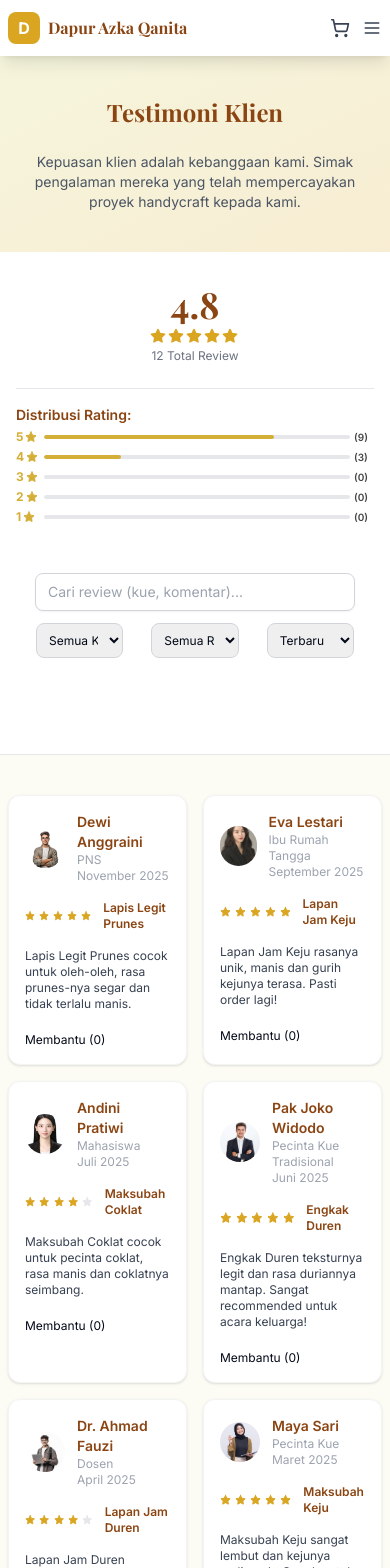
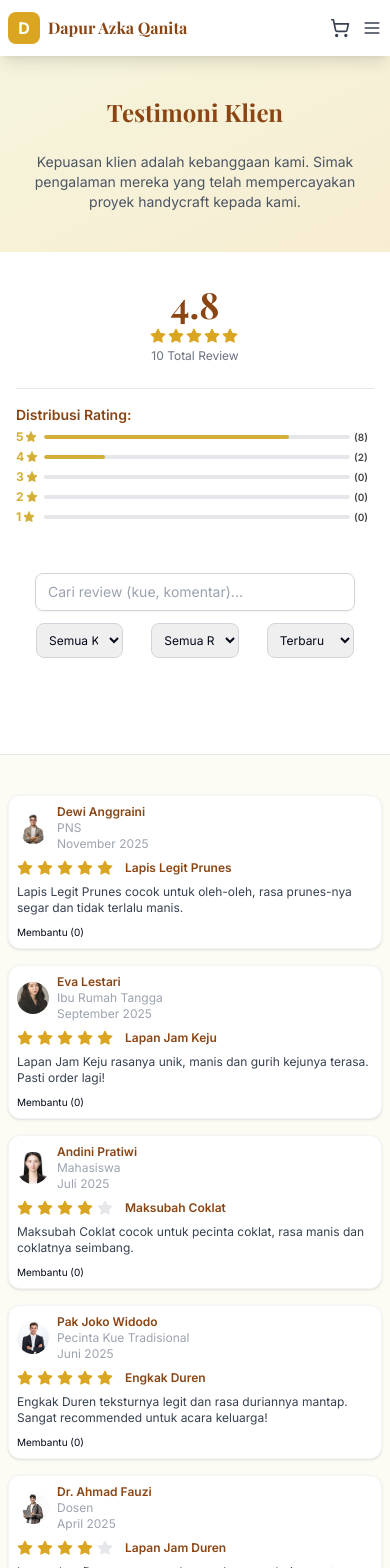
Before and after one commit to vivi211111/DapurAzkaQanita, a React (Vite) app: page /testimonials in a window 390 px wide. Shown: the top 1568 px of the page. Built offline with nearby package versions, Linux system fonts and the light colour scheme.

Commit message:
update testinomi pelanggan pada tampilan mobil menjadi scroll vertikal

```diff
--- a/src/pages/Testimonials.jsx
+++ b/src/pages/Testimonials.jsx
@@ -119,18 +119,6 @@ const Testimonials = () => {
       image: "/testimonials/profil9.jpg",
     },
     {
-      id: 10,
-      name: "Hatta Ramadhan",
-      role: "Karyawan Swasta",
-      company: "-",
-      rating: 5,
-      content:
-        "Maksubah Engkak Kojo (MakEngKo) sangat spesial, kombinasi rasa yang unik dan enak!",
-      project: "Maksubah Engkak Kojo (MakEngKo)",
-      date: "Oktober 2025",
-      image: "/testimonials/profil10.jpg",
-    },
-    {
       id: 11,
       name: "Dewi Anggraini",
       role: "PNS",
@@ -141,18 +129,6 @@ const Testimonials = () => {
       project: "Lapis Legit Prunes",
       date: "November 2025",
       image: "/testimonials/profil11.jpg",
-    },
-    {
-      id: 12,
-      name: "Rizal Fadli",
-      role: "Mahasiswa",
-      company: "Universitas Sriwijaya",
-      rating: 4,
-      content:
-        "Maksubah Kojo (Makjo) Prunes recommended untuk pecinta prunes, teksturnya lembut dan rasa buahnya terasa.",
-      project: "Maksubah Kojo (Makjo) Prunes",
-      date: "Desember 2025",
-      image: "/testimonials/profil12.jpg",
     },
   ]);
 
@@ -602,22 +578,22 @@ const Testimonials = () => {
         <div className="max-w-full xl:max-w-[1600px] 2xl:max-w-[1920px] mx-auto px-2 md:px-4 xl:px-6">
           <div className="max-w-screen-xl mx-auto">
             {/* MOBILE: grid 3 kolom, DESKTOP: tetap */}
-            <div className="grid grid-cols-2 xs:grid-cols-2 sm:grid-cols-3 md:grid-cols-2 lg:grid-cols-3 xl:grid-cols-4 gap-4 md:gap-8">
+            <div className="grid grid-cols-1 md:grid-cols-2 lg:grid-cols-3 xl:grid-cols-4 gap-4 md:gap-8">
               {filteredTestimonials.map((t, idx) => (
                 <div
                   key={t.id}
-                  className="bg-white rounded-xl shadow p-4 md:p-10 flex flex-col gap-3 border border-gray-100 text-base"
-                  style={{ minHeight: 180 }}
+                  className="bg-white rounded-xl shadow p-2 md:p-6 flex flex-col gap-1 md:gap-3 border border-gray-100 text-xs md:text-base mx-auto w-full max-w-sm"
+                  style={{ minHeight: 80 }}
                 >
-                  <div className="flex items-center gap-3 mb-1">
+                  <div className="flex items-center gap-2 mb-1">
                     {t.image ? (
                       <img
                         src={t.image}
                         alt={t.name}
-                        className="w-10 h-10 rounded-full object-cover"
+                        className="w-8 h-8 rounded-full object-cover"
                       />
                     ) : (
-                      <div className="w-10 h-10 rounded-full bg-gray-200 flex items-center justify-center font-bold text-batik-brown text-lg">
+                      <div className="w-8 h-8 rounded-full bg-gray-200 flex items-center justify-center font-bold text-batik-brown text-xs">
                         {t.name
                           ?.split(" ")
                           .map((w) => w[0])
@@ -625,7 +601,7 @@ const Testimonials = () => {
                       </div>
                     )}
                     <div>
-                      <div className="font-semibold text-batik-brown text-sm">
+                      <div className="font-semibold text-batik-brown text-xs md:text-base">
                         {t.name}
                       </div>
                       {/* MOBILE: role & tanggal 2 baris, DESKTOP: tetap 1 baris */}
@@ -638,7 +614,7 @@ const Testimonials = () => {
                       </div>
                     </div>
                   </div>
-                  <div className="flex items-center gap-1 mb-1">
+                  <div className="flex items-center gap-1 md:gap-2 mb-1 md:mb-2">
                     {[...Array(t.rating)].map((_, i) => (
                       <Star
                         key={i}
@@ -656,10 +632,10 @@ const Testimonials = () => {
                     </span>
                   </div>
                   {/* Perkecil text deskripsi review di mobile */}
-                  <div className="text-gray-700 text-xs md:text-sm mb-2">
+                  <div className="text-gray-700 text-xs md:text-base mb-1 md:mb-2">
                     {t.content}
                   </div>
-                  <button className="flex items-center text-xs text-batik-orange hover:underline w-fit">
+                  <button className="flex items-center text-[10px] md:text-xs text-batik-orange hover:underline w-fit">
                     <span>Membantu (0)</span>
                   </button>
                 </div>
```
